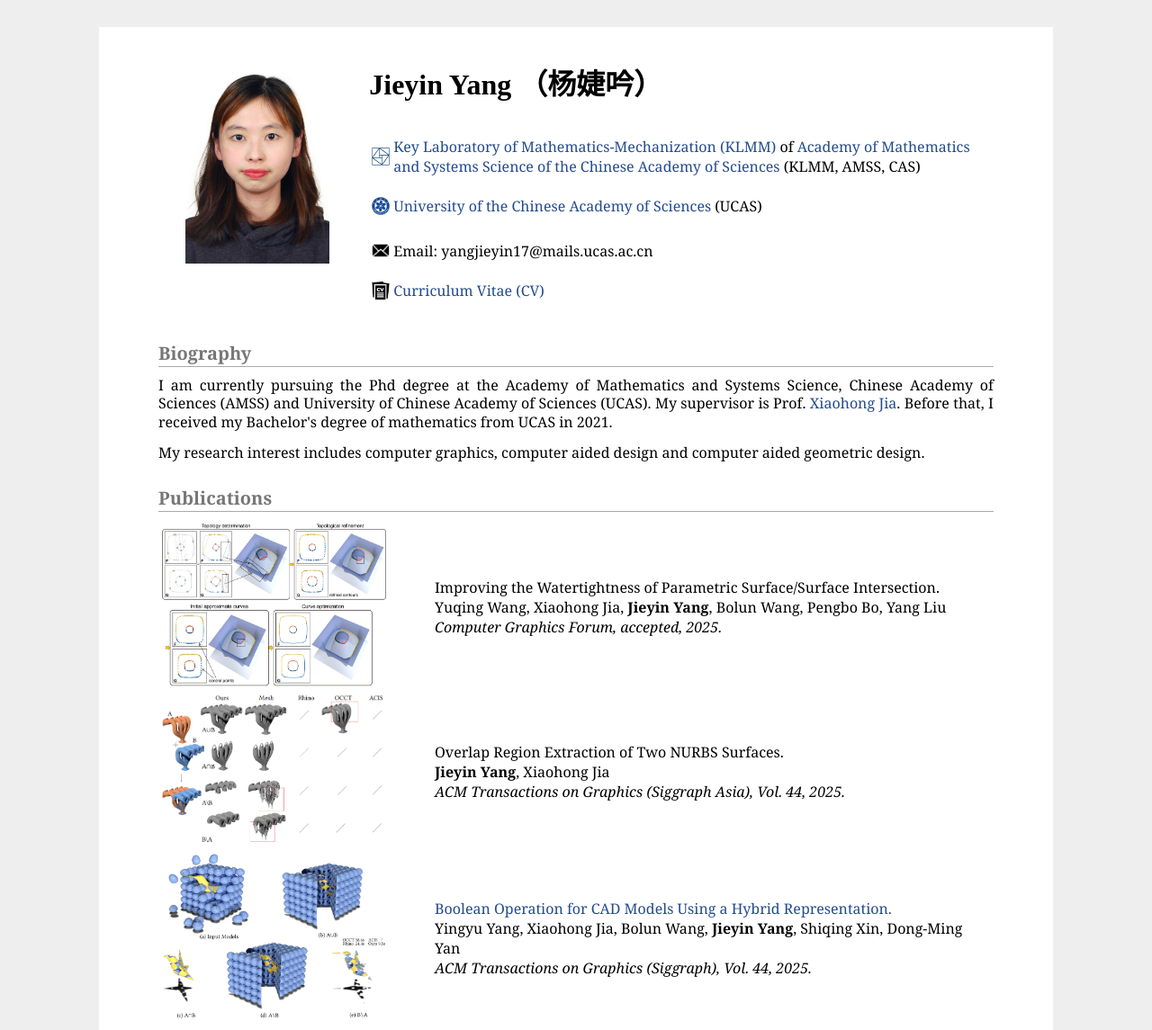
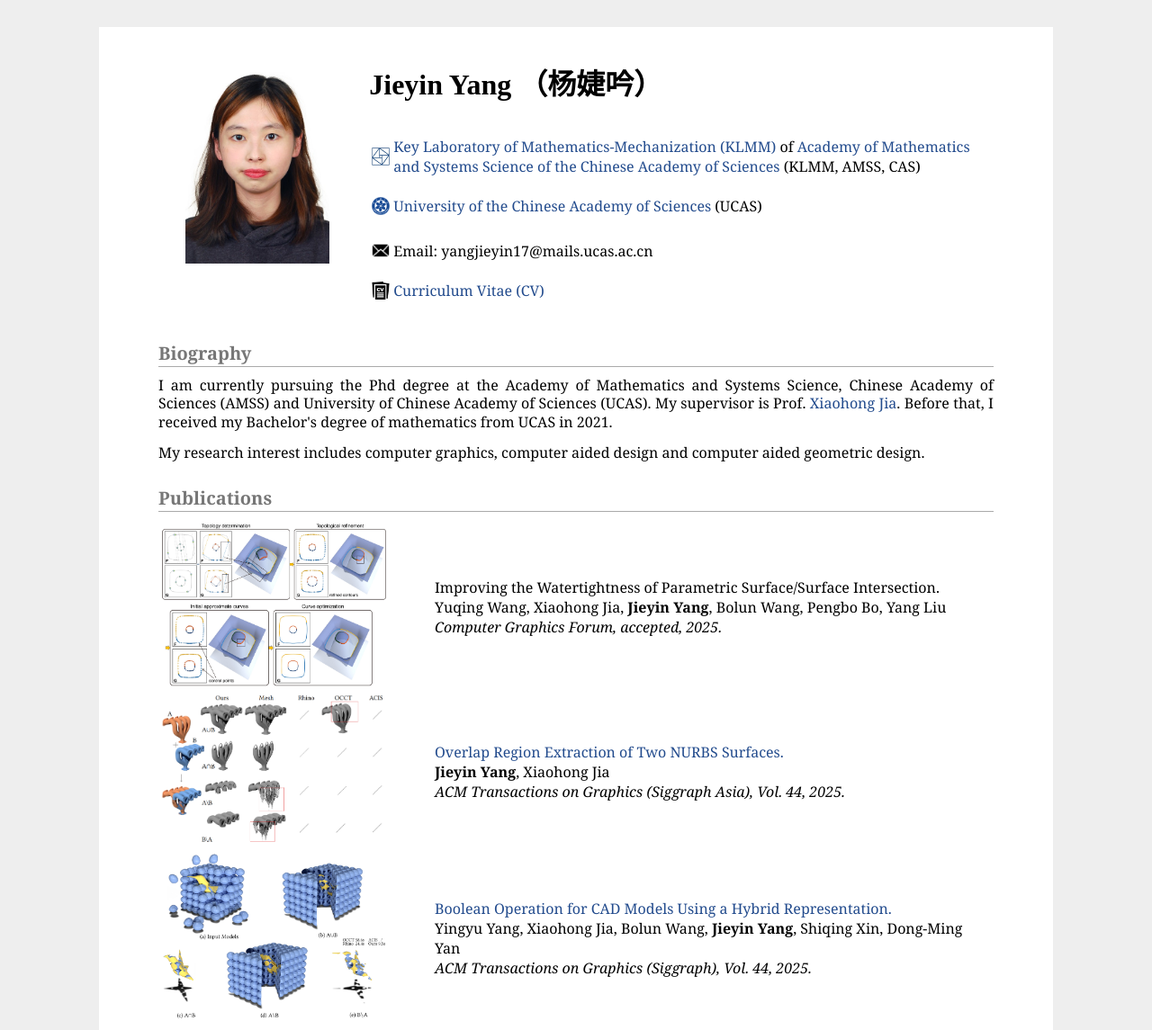
Before and after one commit to YangJieYin/homepage, a plain HTML site: page index.html in a window 1280 px wide. Shown: the top 1145 px of the page at 90% size. Drawn offline with Linux system fonts and the light colour scheme.

Commit message:
add link of overlap

```diff
--- a/index.html
+++ b/index.html
@@ -105,7 +105,7 @@
                         </div>
                     </td>
                     <td>
-                        Overlap Region Extraction of Two NURBS Surfaces.
+        		<a href=" https://dl.acm.org/doi/10.1145/3763308" target="_blank">  Overlap Region Extraction of Two NURBS Surfaces.</a>
                         <br />
                         <strong>Jieyin Yang</strong>,
                         Xiaohong Jia
```
